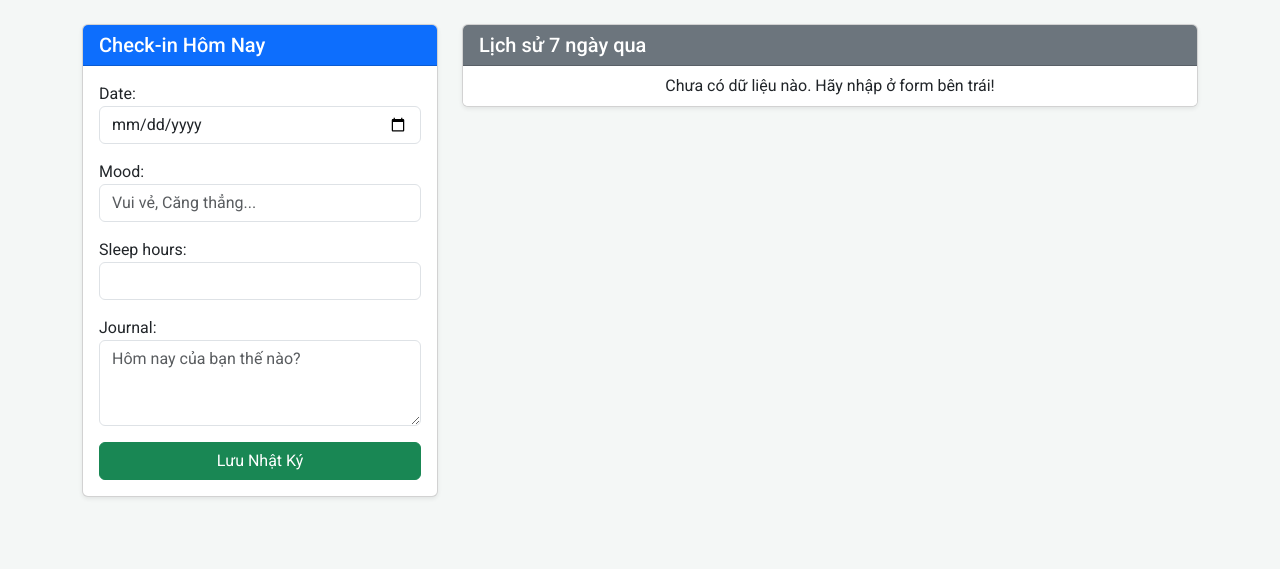
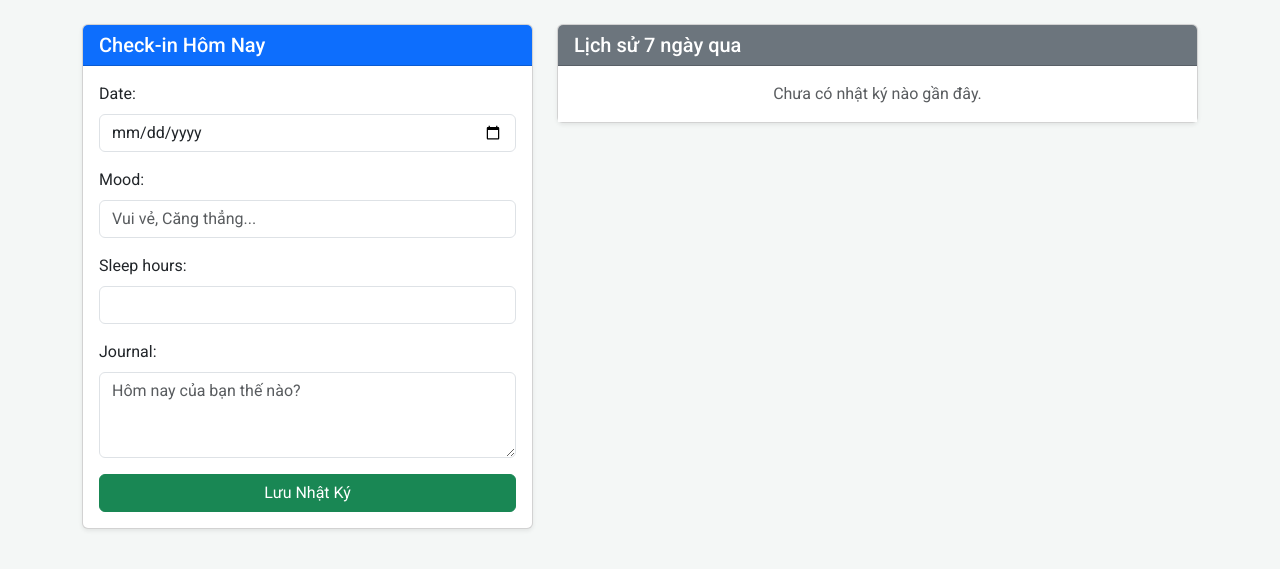
Before and after one commit to bankimthanhthien-ctrl/wellbeing_project, a Django app: page / in a window 1280 px wide. Shown: the part 56-625 px from the top of the page. Run offline with Django 5.2, Linux system fonts and the light colour scheme.

Commit message:
Them khoang hien thi disclaimer vao dashboard html

```diff
--- a/django_app/tracker/templates/tracker/dashboard.html
+++ b/django_app/tracker/templates/tracker/dashboard.html
@@ -1,40 +1,57 @@
-<!-- tracker/templates/tracker/dashboard.html -->
 {% extends 'tracker/base.html' %}
 
 {% block content %}
 <div class="row">
-    <!-- Cột bên trái: Form nhập liệu -->
-    <div class="col-md-4 mb-4">
-        <div class="card shadow-sm">
+    <!-- Cột bên trái: Check-in Hôm Nay -->
+    <div class="col-md-5">
+        <div class="card shadow-sm mb-4">
             <div class="card-header bg-primary text-white">
-                <h5 class="card-title mb-0">Check-in Hôm Nay</h5>
+                <h5 class="mb-0">Check-in Hôm Nay</h5>
             </div>
             <div class="card-body">
                 <form method="POST">
                     {% csrf_token %}
-                    {{ form.as_p }}
+                    <div class="mb-3">
+                        <label class="form-label">Date:</label>
+                        {{ form.date }}
+                    </div>
+                    <div class="mb-3">
+                        <label class="form-label">Mood:</label>
+                        {{ form.mood }}
+                    </div>
+                    <div class="mb-3">
+                        <label class="form-label">Sleep hours:</label>
+                        {{ form.sleep_hours }}
+                    </div>
+                    <div class="mb-3">
+                        <label class="form-label">Journal:</label>
+                        {{ form.journal }}
+                    </div>
                     <button type="submit" class="btn btn-success w-100">Lưu Nhật Ký</button>
                 </form>
             </div>
         </div>
     </div>
 
-    <!-- Cột bên phải: AI Report & Lịch sử -->
-    <div class="col-md-8">
+    <!-- Cột bên phải: AI Coach Nhận Xét & Lịch sử 7 ngày -->
+    <div class="col-md-7">
+        <!-- Khung AI Coach Nhận Xét -->
         {% if latest_report %}
         <div class="card shadow-sm mb-4 border-success">
             <div class="card-header bg-success text-white">
-                <h5 class="card-title mb-0">🤖 AI Coach Nhận Xét (Tuần {{ latest_report.week_start_date|date:"d/m/Y" }})</h5>
+                <h5 class="mb-0">🤖 AI Coach Nhận Xét (Tuần {{ latest_report.week_start_date|date:"d/m/Y" }})</h5>
             </div>
             <div class="card-body">
                 <p><strong>Tóm tắt:</strong> {{ latest_report.summary }}</p>
 
-                <div class="row">
+                <div class="row mt-3">
                     <div class="col-md-4">
                         <h6 class="text-danger">Pattern Tiêu Cực</h6>
                         <ul>
                             {% for pattern in latest_report.negative_patterns %}
                                 <li>{{ pattern }}</li>
+                            {% empty %}
+                                <li>Không có pattern tiêu cực nào đáng kể.</li>
                             {% endfor %}
                         </ul>
                     </div>
@@ -43,6 +60,8 @@
                         <ul>
                             {% for goal in latest_report.small_goals %}
                                 <li>{{ goal }}</li>
+                            {% empty %}
+                                <li>Chưa có mục tiêu đề xuất.</li>
                             {% endfor %}
                         </ul>
                     </div>
@@ -51,33 +70,43 @@
                         <ul>
                             {% for action in latest_report.safe_actions %}
                                 <li>{{ action }}</li>
+                            {% empty %}
+                                <li>Duy trì lối sống hiện tại.</li>
                             {% endfor %}
                         </ul>
                     </div>
                 </div>
+
+                <!-- Đặt Disclaimer ở dưới cùng của khung AI nhận xét -->
+                {% if latest_report.disclaimer %}
+                <div class="alert alert-danger mt-3 mb-0" role="alert" style="background-color: #f8d7da; border-color: #f5c6cb; color: #721c24; padding: 15px; border-radius: 5px;">
+                    <strong>⚠️ Cảnh báo y tế quan trọng:</strong> {{ latest_report.disclaimer }}
+                </div>
+                {% endif %}
             </div>
         </div>
         {% endif %}
 
+        <!-- Lịch sử 7 ngày qua -->
         <div class="card shadow-sm">
             <div class="card-header bg-secondary text-white">
-                <h5 class="card-title mb-0">Lịch sử 7 ngày qua</h5>
+                <h5 class="mb-0">Lịch sử 7 ngày qua</h5>
             </div>
-            <ul class="list-group list-group-flush">
-                {% for log in recent_logs %}
-                <!-- Đã gộp và sửa lại để mỗi log chỉ hiển thị 1 lần kèm nút Sửa -->
-                <li class="list-group-item d-flex justify-content-between align-items-center">
-                    <div>
-                        <strong>{{ log.date|date:"d/m/Y" }}</strong> - Cảm xúc: <em>{{ log.mood }}</em> | Ngủ: <em>{{ log.sleep_hours }}h</em>
-                        <br>
-                        <span class="text-muted">{{ log.journal }}</span>
-                    </div>
-                    <a href="{% url 'edit_log' log.id %}" class="btn btn-sm btn-outline-primary">Sửa</a>
-                </li>
-                {% empty %}
-                <li class="list-group-item text-center">Chưa có dữ liệu nào. Hãy nhập ở form bên trái!</li>
-                {% endfor %}
-            </ul>
+            <div class="card-body p-0">
+                <ul class="list-group list-group-flush">
+                    {% for log in recent_logs %}
+                        <li class="list-group-item d-flex justify-content-between align-items-center">
+                            <div>
+                                <strong>{{ log.date|date:"d/m/Y" }}</strong> - Cảm xúc: <em>{{ log.mood }}</em> | Ngủ: <em>{{ log.sleep_hours }}h</em>
+                                <br><small class="text-muted">{{ log.journal }}</small>
+                            </div>
+                            <a href="{% url 'edit_log' log.id %}" class="btn btn-sm btn-outline-primary">Sửa</a>
+                        </li>
+                    {% empty %}
+                        <li class="list-group-item text-center text-muted py-3">Chưa có nhật ký nào gần đây.</li>
+                    {% endfor %}
+                </ul>
+            </div>
         </div>
     </div>
 </div>
```
